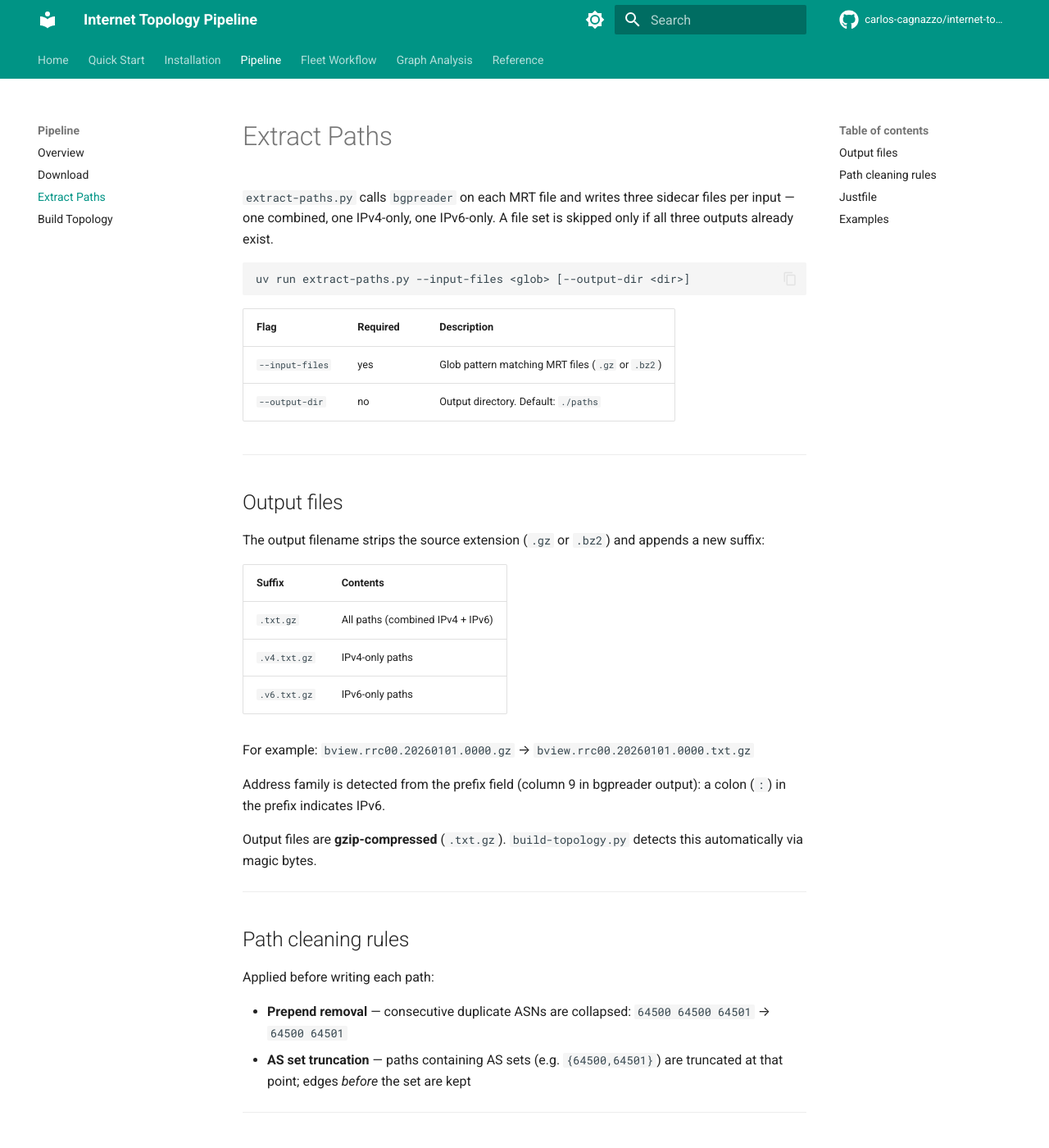
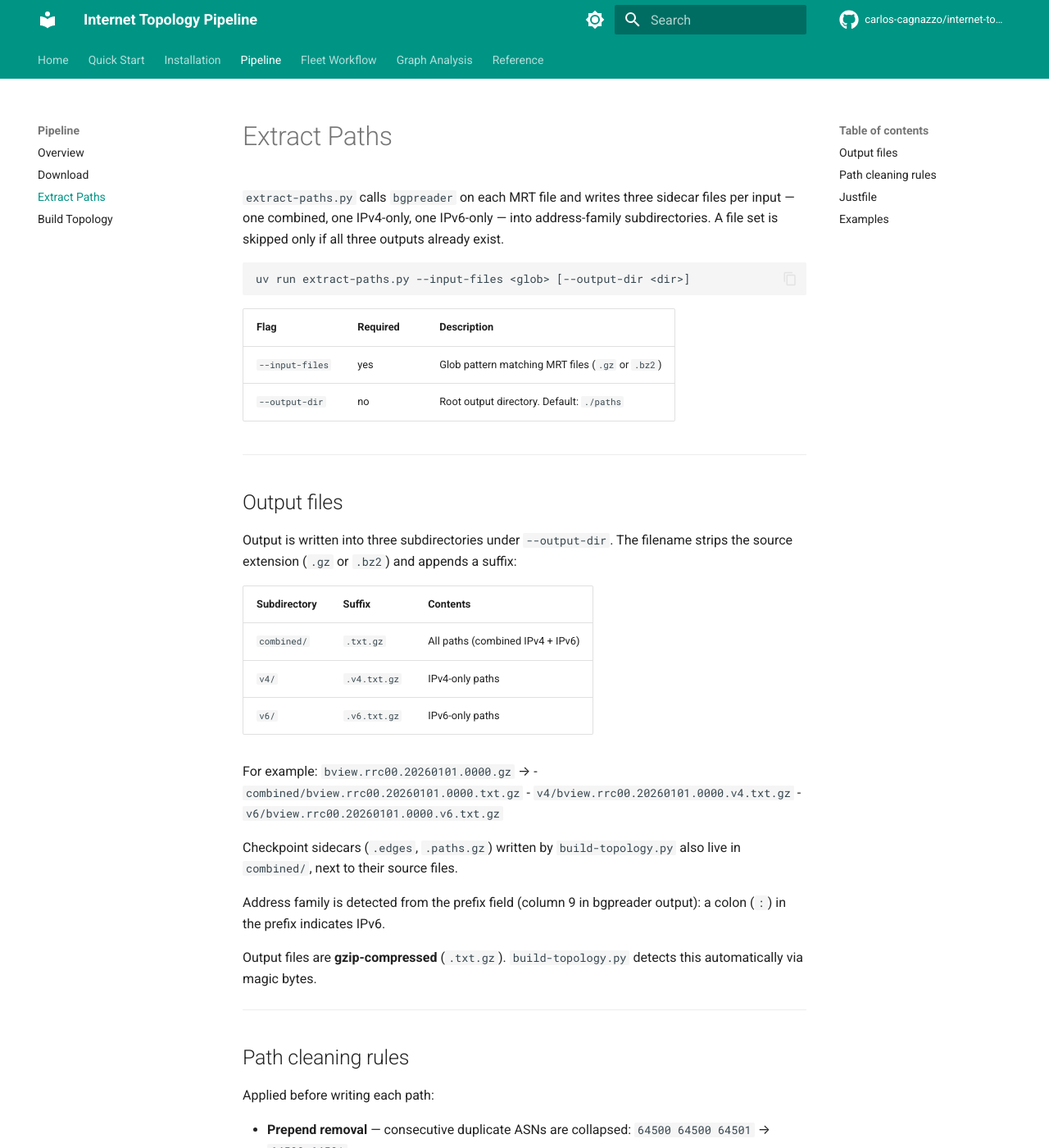
Before and after one commit to carlos-cagnazzo/internet-topology-ris, an MkDocs documentation site: the page built from docs/pipeline/extract.md, in a window 1280 px wide and 1400 px high. Shown: the whole window at 82% size. Built offline with MkDocs 1.6.1 and Material for MkDocs 9.7.7, drawn with Linux system fonts in a browser that asks for light colours; comment, search, counter and statistics services are not loaded; some of the changed text lies outside the part shown.

Commit message:
refactor: separate path files into combined/v4/v6 subdirs, output to output-combined/
extract-paths.py now writes to paths/<date>/combined/, v4/, v6/ subdirectories
instead of a flat directory. This makes topology recipe globs unambiguous —
*.txt.gz, *.v4.txt.gz, *.v6.txt.gz all share the .txt.gz suffix in a flat dir,
causing topology-combined to pick up 3× the expected file count.

output_dir renamed from ./output to ./output-combined; all three topology
recipes updated accordingly. clean-edges now scopes to combined/.

Migration for existing files: rename *.gz.txt→combined/*.txt.gz, etc.

Co-Authored-By: Claude Sonnet 4.6 <noreply@anthropic.com>

````diff
--- a/docs/pipeline/extract.md
+++ b/docs/pipeline/extract.md
@@ -1,6 +1,6 @@
 # Extract Paths
 
-`extract-paths.py` calls `bgpreader` on each MRT file and writes three sidecar files per input — one combined, one IPv4-only, one IPv6-only. A file set is skipped only if all three outputs already exist.
+`extract-paths.py` calls `bgpreader` on each MRT file and writes three sidecar files per input — one combined, one IPv4-only, one IPv6-only — into address-family subdirectories. A file set is skipped only if all three outputs already exist.
 
 ```
 uv run extract-paths.py --input-files <glob> [--output-dir <dir>]
@@ -9,21 +9,26 @@ uv run extract-paths.py --input-files <glob> [--output-dir <dir>]
 | Flag | Required | Description |
 |---|---|---|
 | `--input-files` | yes | Glob pattern matching MRT files (`.gz` or `.bz2`) |
-| `--output-dir` | no | Output directory. Default: `./paths` |
+| `--output-dir` | no | Root output directory. Default: `./paths` |
 
 ---
 
 ## Output files
 
-The output filename strips the source extension (`.gz` or `.bz2`) and appends a new suffix:
+Output is written into three subdirectories under `--output-dir`. The filename strips the source extension (`.gz` or `.bz2`) and appends a suffix:
 
-| Suffix | Contents |
-|---|---|
-| `.txt.gz` | All paths (combined IPv4 + IPv6) |
-| `.v4.txt.gz` | IPv4-only paths |
-| `.v6.txt.gz` | IPv6-only paths |
+| Subdirectory | Suffix | Contents |
+|---|---|---|
+| `combined/` | `.txt.gz` | All paths (combined IPv4 + IPv6) |
+| `v4/` | `.v4.txt.gz` | IPv4-only paths |
+| `v6/` | `.v6.txt.gz` | IPv6-only paths |
 
-For example: `bview.rrc00.20260101.0000.gz` → `bview.rrc00.20260101.0000.txt.gz`
+For example: `bview.rrc00.20260101.0000.gz` →
+- `combined/bview.rrc00.20260101.0000.txt.gz`
+- `v4/bview.rrc00.20260101.0000.v4.txt.gz`
+- `v6/bview.rrc00.20260101.0000.v6.txt.gz`
+
+Checkpoint sidecars (`.edges`, `.paths.gz`) written by `build-topology.py` also live in `combined/`, next to their source files.
 
 Address family is detected from the prefix field (column 9 in bgpreader output): a colon (`:`) in the prefix indicates IPv6.
 
@@ -59,6 +64,9 @@ If no files match a glob, the invocation prints a notice and exits cleanly (not
 uv run extract-paths.py \
   --input-files "./mrt/20260101/*.gz" \
   --output-dir ./paths/20260101
+# Writes: paths/20260101/combined/*.txt.gz
+#         paths/20260101/v4/*.v4.txt.gz
+#         paths/20260101/v6/*.v6.txt.gz
 
 # Process all RouteViews files for the same date
 uv run extract-paths.py \
--- a/tools-qr.html
+++ b/tools-qr.html
@@ -331,11 +331,11 @@ header .hint {
         <span class="tool-desc">Build deduplicated undirected edge list from AS path files</span>
       </div>
       <div class="flags">
-        <div class="f"><span class="k req">--input</span> <span class="v">"paths/*.txt.gz"</span> (repeatable) &nbsp;<span class="k">--output</span> <span class="v">topology.txt</span></div>
+        <div class="f"><span class="k req">--input</span> <span class="v">"paths/&lt;date&gt;/combined/*.txt.gz"</span> (repeatable) &nbsp;<span class="k">--output</span> <span class="v">topology.txt</span></div>
         <div class="f"><span class="k">--filter-registered</span> (drop unregistered ASNs via NRO stats) &nbsp;<span class="k">--date</span> <span class="v">YYYYMMDD</span></div>
         <div class="f"><span class="k">--justify-output</span> (zero-pad to 8 digits) &nbsp;<span class="k">--paths</span> (opt-in consolidated path file) &nbsp;<span class="k">--workers</span> <span class="v">N</span></div>
         <div class="f"><span class="k">--keep-edges</span> (retain .edges + .paths.gz checkpoint sidecars after merge)</div>
-        <div class="note">Default outputs: topology.txt, -asns.txt &nbsp;·&nbsp; with <code>--paths</code>: also -paths.txt · sidecars: &lt;name&gt;.edges, &lt;name&gt;.paths.gz</div>
+        <div class="note">Default outputs: topology.txt, -asns.txt &nbsp;·&nbsp; with <code>--paths</code>: also -paths.txt · sidecars in <code>paths/&lt;date&gt;/combined/</code>: &lt;name&gt;.edges, &lt;name&gt;.paths.gz</div>
         <div class="note">with <code>--filter-registered</code>: also -dropped-asns.txt &nbsp;·&nbsp; just: <code>just paths=1 topology-combined</code></div>
       </div>
     </div>
````
Also changed, not shown: CLAUDE.md (+6 -6 lines), docs/pipeline/index.md (+5 -5 lines), docs/pipeline/topology.md (+4 -4 lines), extract-paths.py (+15 -9 lines), 1 other file.
